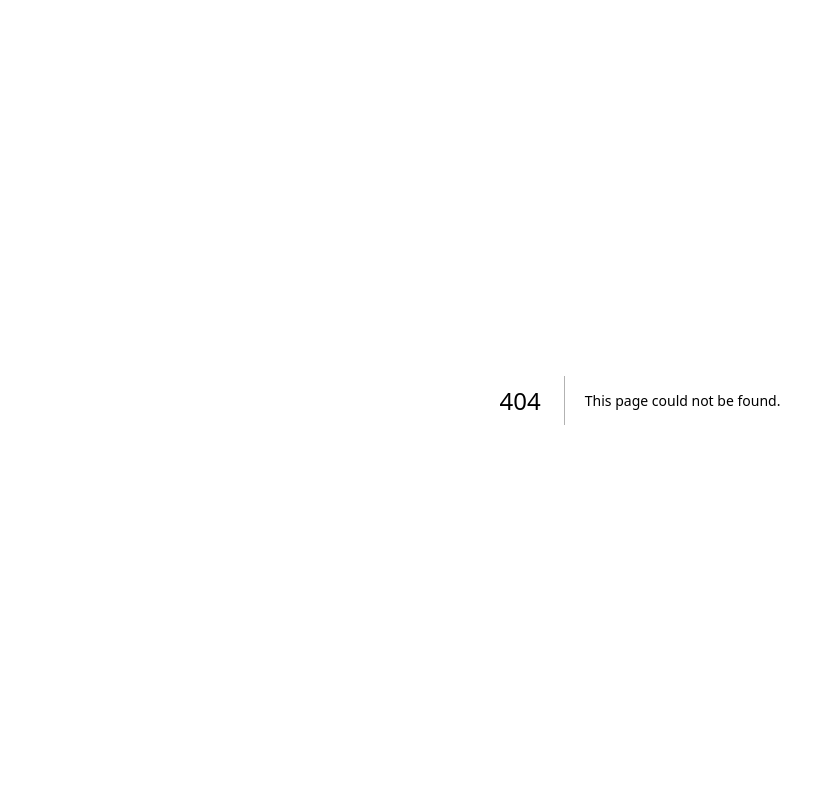
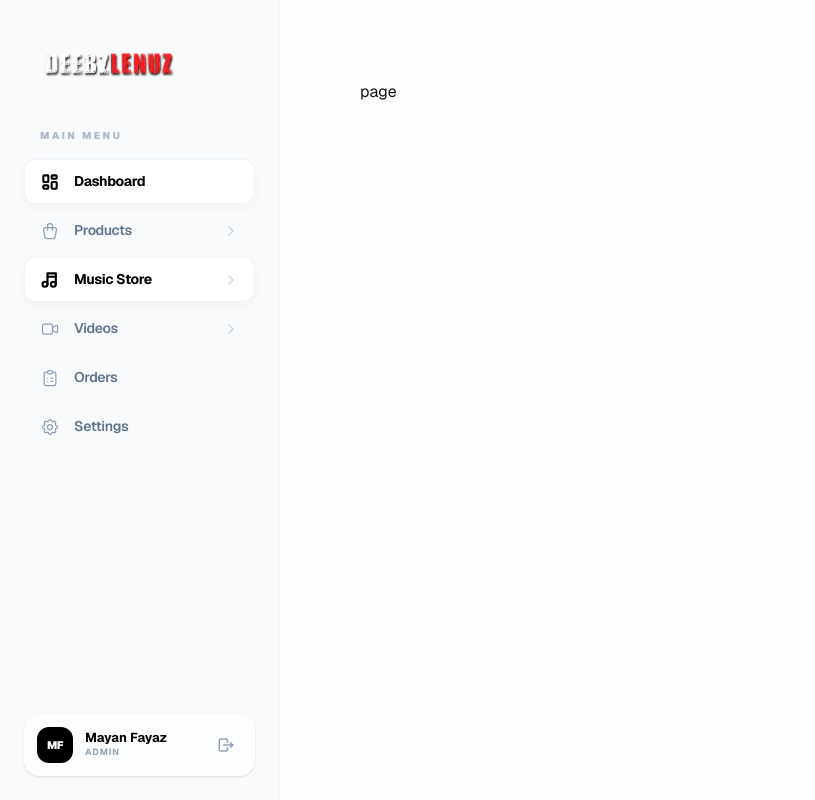
Before and after one commit to muntasimfahim12/music, a Next.js app: page /adminDashboard/music/addMusic in a window 1280 px wide. Before the commit this address had no page. Shown: the whole page, without its empty margins (0-815 px from the left). Built offline with nearby package versions, Linux system fonts and the light colour scheme; a web font is replaced by a local one.

Commit message:
git push

```diff
--- /dev/null
+++ b/src/app/adminDashboard/music/addMusic/page.tsx
@@ -0,0 +1,9 @@
+import React from 'react'
+
+const page = () => {
+  return (
+    <div>page</div>
+  )
+}
+
+export default page
--- /dev/null
+++ b/src/app/adminDashboard/music/page.tsx
@@ -0,0 +1,9 @@
+import React from 'react'
+
+const page = () => {
+  return (
+    <div>page</div>
+  )
+}
+
+export default page
--- a/src/app/adminDashboard/products/page.tsx
+++ b/src/app/adminDashboard/products/page.tsx
@@ -63,7 +63,7 @@ const ProductsPage = () => {
           </p>
         </div>
 
-        <Link href="/adminDashboard/products/new">
+        <Link href="/addProducts">
           <button className="flex items-center gap-2 px-6 py-3.5 bg-slate-900 text-white rounded-2xl text-[13px] font-bold hover:bg-slate-800 transition-all active:scale-95 shadow-xl shadow-slate-200 inter-bold cursor-pointer">
             <Plus size={18} />
             Add New Product
--- a/src/components/layout/adminSidebar.tsx
+++ b/src/components/layout/adminSidebar.tsx
@@ -1,6 +1,13 @@
+/* eslint-disable @typescript-eslint/no-unused-vars */
+/* eslint-disable react-hooks/static-components */
+/* eslint-disable react-hooks/set-state-in-effect */
 "use client";
-import React, { useState } from "react";
-import { Sidebar, SidebarBody, SidebarLink } from "../ui/sidebar";
+
+import React, { useState, useEffect, useMemo } from "react";
+import Link from "next/link";
+import Image from "next/image";
+import { usePathname } from "next/navigation";
+import { motion, AnimatePresence } from "framer-motion";
 import {
     IconLayoutDashboard,
     IconShoppingBag,
@@ -9,197 +16,247 @@ import {
     IconClipboardList,
     IconSettings,
     IconLogout,
-    IconPlus,
-    IconChevronDown,
+    IconChevronRight,
+    IconMenu2,
+    IconX,
+    IconCircleFilled
 } from "@tabler/icons-react";
-import { motion, AnimatePresence } from "framer-motion";
-import { cn } from "../../lib/utils";
-import Image from "next/image";
-import { usePathname } from "next/navigation";
-
-export function AdminSidebar({ children }: { children: React.ReactNode }) {
-    const [open, setOpen] = useState(false);
-    const [activeSubMenu, setActiveSubMenu] = useState<string | null>(null);
-    const pathname = usePathname();
 
 const links = [
-        {
-            label: "Dashboard",
-            href: "/adminDashboard",
-            icon: <IconLayoutDashboard className="h-5 w-5 shrink-0" />,
-        },
+    { label: "Dashboard", href: "/adminDashboard", icon: IconLayoutDashboard },
     {
         label: "Products",
         href: "/adminDashboard/products",
-            icon: <IconShoppingBag className="h-5 w-5 shrink-0" />,
-            addHref: "/adminDashboard/products/addProducts",
+        icon: IconShoppingBag,
+        isDropdown: true,
+        subItems: [
+            { label: "Overview", href: "/adminDashboard/products" },
+            { label: "New Product", href: "/adminDashboard/products/addProducts" },
+        ]
     },
     {
         label: "Music Store",
         href: "/adminDashboard/music",
-            icon: <IconMusic className="h-5 w-5 shrink-0" />,
-            addHref: "/adminDashboard/music/new",
+        icon: IconMusic,
+        isDropdown: true,
+        subItems: [
+            { label: "Collections", href: "/adminDashboard/music" },
+            { label: "Upload Track", href: "/adminDashboard/music/addMusic" },
+        ]
     },
     {
         label: "Videos",
         href: "/adminDashboard/videos",
-            icon: <IconVideo className="h-5 w-5 shrink-0" />,
-            addHref: "/adminDashboard/videos/new",
+        icon: IconVideo,
+        isDropdown: true,
+        subItems: [
+            { label: "All Clips", href: "/adminDashboard/videos" },
+            { label: "New Upload", href: "/adminDashboard/videos/new" },
+        ]
     },
-        {
-            label: "Orders",
-            href: "/adminDashboard/orders",
-            icon: <IconClipboardList className="h-5 w-5 shrink-0" />,
-        },
-        {
-            label: "Global Settings",
-            href: "/adminDashboard/settings",
-            icon: <IconSettings className="h-5 w-5 shrink-0" />,
-        },
+    { label: "Orders", href: "/adminDashboard/orders", icon: IconClipboardList },
+    { label: "Settings", href: "/adminDashboard/settings", icon: IconSettings },
 ];
 
-    return (
-        <div className={cn(
-            "flex flex-col md:flex-row bg-[#FFFFFF] w-full flex-1 mx-auto overflow-hidden",
-            "h-screen"
-        )}>
-            <Sidebar open={open} setOpen={setOpen} animate={true}>
-                <SidebarBody className="justify-between gap-10 bg-[#FFFFFF] border-r border-slate-100 shadow-[4px_0_24px_rgba(65,119,188,0.02)]">
-                    <div className="flex flex-1 flex-col overflow-x-hidden">
-                        {/* লোগো সেকশন - Premium Branding */}
-                        <div className="px-2">
-                            {open ? <Logo /> : <LogoIcon />}
+export function AdminSidebar({ children }: { children: React.ReactNode }) {
+    const pathname = usePathname();
+    const [isMobileOpen, setIsMobileOpen] = useState(false);
+    const [openMenus, setOpenMenus] = useState<Record<string, boolean>>({});
+
+    useEffect(() => {
+        setIsMobileOpen(false);
+    }, [pathname]);
+
+    const toggleMenu = (label: string) => {
+        setOpenMenus(prev => ({ ...prev, [label]: !prev[label] }));
+    };
+
+    const SidebarContent = ({ isMobile = false }) => (
+        <div className="flex flex-col h-full bg-[#F8FAFC] select-none">
+            {/* Logo Section */}
+            <div className={`flex items-center px-10 ${isMobile ? "py-8" : "h-32"}`}>
+                <Link href="/adminDashboard" className="relative transition-transform active:scale-95 duration-200">
+                    <Image
+                        src="/logo/logo.png"
+                        alt="Vault Logo"
+                        width={isMobile ? 110 : 140}
+                        height={45}
+                        className="object-contain"
+                        priority
+                    />
+                </Link>
             </div>
 
-                        <div className="mt-8 flex flex-col gap-1 px-3">
-                            {links.map((link, idx) => {
-                                const hasSubMenu = !!link.addHref;
-                                const isSubMenuOpen = activeSubMenu === link.label;
-                                const isActive = pathname === link.href;
+            {/* Nav Links */}
+            <nav className="flex-1 px-6 space-y-1 overflow-y-auto custom-scrollbar scroll-smooth">
+                <p className="px-4 text-[10px] font-black text-slate-400 uppercase tracking-[0.25em] mb-4 opacity-70">
+                    Main Menu
+                </p>
+
+                {links.map((item) => {
+                    const isActive = pathname === item.href || pathname.startsWith(item.href + "/");
+                    const isOpen = openMenus[item.label];
 
                     return (
-                                    <div
-                                        key={idx}
-                                        className="relative flex flex-col"
-                                        onMouseEnter={() => hasSubMenu && setActiveSubMenu(link.label)}
-                                        onMouseLeave={() => hasSubMenu && setActiveSubMenu(null)}
+                        <div key={item.label} className="relative">
+                            {item.isDropdown ? (
+                                <>
+                                    <button
+                                        onClick={() => toggleMenu(item.label)}
+                                        className={`w-full group flex items-center justify-between px-4 py-3 rounded-xl transition-colors duration-200 relative
+                                            ${isActive ? "text-black" : "text-slate-500 hover:text-black"}`}
                                     >
-                                        <div className="group relative">
-                                            {/* Active Pill Indicator */}
+                                        <div className="flex items-center gap-3.5 z-10">
+                                            <item.icon size={20} stroke={isActive ? 2.5 : 1.5} className={`${isActive ? "text-black" : "text-slate-400 group-hover:text-black"} transition-colors duration-200`} />
+                                            <span className={`text-[14px] tracking-tight ${isActive ? "font-bold" : "font-semibold"}`}>{item.label}</span>
+                                        </div>
+                                        <IconChevronRight size={16} className={`z-10 transition-transform duration-300 ${isOpen ? "rotate-90 text-black" : "text-slate-300"}`} />
+
                                         {isActive && (
                                             <motion.div
-                                                    layoutId="active-indicator"
-                                                    className="absolute left-[-12px] w-1.5 h-8  rounded-r-full z-10"
+                                                layoutId="activeBackground"
+                                                className="absolute inset-0 bg-white border border-slate-200/50 shadow-[0_4px_12px_rgba(0,0,0,0.03)] rounded-xl z-0"
+                                                transition={{ type: "tween", duration: 0.2 }}
                                             />
                                         )}
+                                    </button>
 
-                                            <SidebarLink
-                                                link={link}
-                                                className={cn(
-                                                    "flex-1 rounded-xl px-4 py-3 transition-all duration-200",
-                                                    isActive
-                                                        ? "bg-[#4177BC]/10 text-[#4177BC] font-bold"
-                                                        : "text-slate-500 hover:text-[#4177BC] hover:bg-slate-50"
-                                                )}
-                                            />
-
-                                            {hasSubMenu && open && (
-                                                <IconChevronDown
-                                                    size={14}
-                                                    className={cn(
-                                                        "absolute right-4 top-4 text-slate-300 transition-transform duration-200",
-                                                        isSubMenuOpen && "rotate-180 text-[#4177BC]"
-                                                    )}
-                                                />
-                                            )}
-                                        </div>
-
-                                        <AnimatePresence>
-                                            {hasSubMenu && isSubMenuOpen && open && (
+                                    <AnimatePresence initial={false}>
+                                        {isOpen && (
                                             <motion.div
                                                 initial={{ height: 0, opacity: 0 }}
                                                 animate={{ height: "auto", opacity: 1 }}
                                                 exit={{ height: 0, opacity: 0 }}
-                                                    transition={{ duration: 0.2, ease: "circOut" }}
-                                                    className="overflow-hidden"
+                                                transition={{ duration: 0.2, ease: "easeInOut" }}
+                                                className="overflow-hidden ml-10 border-l border-slate-200 my-1"
                                             >
-                                                    <div className="ml-9 pl-4 mt-1 border-l-2 border-[#4177BC]/10 flex flex-col gap-1 pb-2">
-                                                        <SidebarLink
-                                                            link={{
-                                                                label: `Add New`,
-                                                                href: link.addHref!,
-                                                                icon: <IconPlus size={14} className="text-[#]" stroke={3} />
-                                                            }}
-                                                            className="text-[12px] py-2 text-slate-500 hover:text-[#4177BC] transition-all font-medium"
-                                                        />
-                                                    </div>
+                                                {item.subItems?.map((sub) => {
+                                                    const isSubActive = pathname === sub.href;
+                                                    return (
+                                                        <Link
+                                                            key={sub.href}
+                                                            href={sub.href}
+                                                            className={`flex items-center gap-2.5 px-4 py-2 text-[13px] transition-all duration-200
+                                                                ${isSubActive ? "text-black font-bold" : "text-slate-400 hover:text-black hover:translate-x-1"}`}
+                                                        >
+                                                            {isSubActive && <IconCircleFilled size={5} className="text-black" />}
+                                                            {sub.label}
+                                                        </Link>
+                                                    );
+                                                })}
                                             </motion.div>
                                         )}
                                     </AnimatePresence>
+                                </>
+                            ) : (
+                                <Link
+                                    href={item.href}
+                                    className={`group flex items-center gap-3.5 px-4 py-3 rounded-xl transition-colors duration-200 relative
+                                        ${isActive ? "text-black" : "text-slate-500 hover:text-black"}`}
+                                >
+                                    <div className="flex items-center gap-3.5 z-10">
+                                        <item.icon size={20} stroke={isActive ? 2.5 : 1.5} className={`${isActive ? "text-black" : "text-slate-400 group-hover:text-black"} transition-colors duration-200`} />
+                                        <span className={`text-[14px] tracking-tight ${isActive ? "font-bold" : "font-semibold"}`}>{item.label}</span>
+                                    </div>
+
+                                    {isActive && (
+                                        <motion.div
+                                            layoutId="activeBackground"
+                                            className="absolute inset-0 bg-white border border-slate-200/50 shadow-[0_4px_12px_rgba(0,0,0,0.03)] rounded-xl z-0"
+                                            transition={{ type: "tween", duration: 0.2 }}
+                                        />
+                                    )}
+                                </Link>
+                            )}
                         </div>
                     );
                 })}
+            </nav>
+
+            {/* Bottom Profile */}
+            <div className="p-6 mt-auto">
+                <div className="bg-white/60 backdrop-blur-sm rounded-2xl p-3 flex items-center justify-between border border-white shadow-sm">
+                    <div className="flex items-center gap-3">
+                        <div className="h-9 w-9 rounded-xl bg-black flex items-center justify-center text-white text-[11px] font-black tracking-tighter">
+                            MF
+                        </div>
+                        <div className="flex flex-col">
+                            <span className="text-[13px] font-bold text-black leading-tight">Mayan Fayaz</span>
+                            <span className="text-[9px] text-slate-400 font-bold uppercase tracking-widest">Admin</span>
                         </div>
                     </div>
-
-                    {/* ইউজার প্রোফাইল ও লগআউট */}
-                    <div className="pt-4 border-t border-slate-50 px-3 pb-4">
-                        <SidebarLink
-                            link={{
-                                label: "Mayan Fayaz",
-                                href: "/adminDashboard/account",
-                                icon: (
-                                    <div className="h-9 w-9 rounded-full bg-[#4177BC] flex items-center justify-center text-[11px] text-white font-bold ring-2 ring-offset-2 ring-[#4177BC]/20">MF</div>
-                                ),
-                            }}
-                            className="hover:bg-slate-50 rounded-xl px-2 py-2"
-                        />
-                        <button className="w-full flex items-center gap-3 px-4 py-3 mt-3 text-slate-400 hover:text-red-500 hover:bg-red-50 rounded-xl transition-all duration-300 group">
-                           <IconLogout size={18} className="group-hover:rotate-12 transition-transform" />
-                           {open && <span className="text-sm font-bold">Logout</span>}
+                    <button className="h-8 w-8 flex items-center justify-center rounded-lg text-slate-400 hover:bg-red-50 hover:text-red-500 transition-colors duration-200">
+                        <IconLogout size={18} stroke={2} />
                     </button>
-                    </div>
-                </SidebarBody>
-            </Sidebar>
-
-            {/* মেইন কন্টেন্ট এরিয়া */}
-            <div className="flex flex-1 overflow-y-auto bg-[#FAFAFB]">
-                <div className="w-full h-full p-6 md:p-10">
-                    {children}
                 </div>
             </div>
         </div>
     );
-}
 
-export const Logo = () => (
+    return (
+        <div className="flex h-screen w-full bg-white overflow-hidden font-sans selection:bg-black selection:text-white antialiased">
+            {/* Desktop Sidebar */}
+            <aside className="hidden md:block w-[280px] flex-shrink-0 z-50 border-r border-slate-100">
+                <SidebarContent />
+            </aside>
+
+            {/* Mobile Header */}
+            <header className="md:hidden fixed top-0 left-0 right-0 h-16 bg-white/80 backdrop-blur-md border-b border-slate-100 px-6 flex items-center justify-between z-40">
+                <Image src="/logo/logo.png" alt="Logo" width={90} height={35} className="object-contain" />
+                <button
+                    onClick={() => setIsMobileOpen(true)}
+                    className="h-10 w-10 flex items-center justify-center bg-black text-white rounded-xl shadow-lg active:scale-95 transition-transform"
+                >
+                    <IconMenu2 size={20} />
+                </button>
+            </header>
+
+            {/* Mobile Nav */}
+            <AnimatePresence>
+                {isMobileOpen && (
+                    <>
                         <motion.div
-        initial={{ opacity: 0, y: -5 }}
-        animate={{ opacity: 1, y: 0 }}
-        className="flex items-center px-4 py-8"
+                            initial={{ opacity: 0 }} animate={{ opacity: 1 }} exit={{ opacity: 0 }}
+                            onClick={() => setIsMobileOpen(false)}
+                            className="fixed inset-0 bg-black/20 backdrop-blur-sm z-[60] md:hidden"
+                        />
+                        <motion.div
+                            initial={{ x: "-100%" }} animate={{ x: 0 }} exit={{ x: "-100%" }}
+                            transition={{ type: "spring", damping: 25, stiffness: 200 }}
+                            className="fixed left-0 top-0 bottom-0 w-[280px] bg-white z-[70] md:hidden shadow-2xl"
                         >
-        <Image
-            src="/logo/logo.png"
-            alt="Vault Logo"
-            width={140}
-            height={50}
-            priority
-            className="object-contain filter drop-shadow-sm"
-        />
+                            <SidebarContent isMobile />
                         </motion.div>
-);
+                    </>
+                )}
+            </AnimatePresence>
 
-export const LogoIcon = () => (
-    <div className="flex items-center justify-center py-10">
-        <div className="relative">
-            <Image
-                src="/logo/logo2.png"
-                alt="Vault Icon"
-                width={36}
-                height={36}
-                className="rounded-xl shadow-md"
-            />
-            <div className="absolute -top-1 -right-1 w-3 h-3 bg-[#EB9C2C] rounded-full border-2 border-white" />
+            {/* Main Content Area */}
+            <main className="flex-1 min-w-0 flex flex-col relative overflow-hidden bg-[#FDFDFD]">
+                <div className="flex-1 overflow-y-auto p-4 md:p-10 mt-16 md:mt-0 custom-scrollbar scroll-smooth">
+                    <div className="max-w-6xl mx-auto">
+                        <motion.div
+                            initial={{ opacity: 0 }}
+                            animate={{ opacity: 1 }}
+                            transition={{ duration: 0.3 }}
+                        >
+                            {children}
+                        </motion.div>
                     </div>
                 </div>
+            </main>
+
+            <style jsx global>{`
+                .custom-scrollbar::-webkit-scrollbar { width: 4px; }
+                .custom-scrollbar::-webkit-scrollbar-track { background: transparent; }
+                .custom-scrollbar::-webkit-scrollbar-thumb { background: #CBD5E1; border-radius: 10px; }
+
+                /* ল্যাগ কমানোর জন্য এনিমেশন অপ্টিমাইজেশন */
+                * {
+                    -webkit-font-smoothing: antialiased;
+                    -moz-osx-font-smoothing: grayscale;
+                }
+            `}</style>
+        </div>
     );
+}
```
Also changed, not shown: src/components/ui/sidebar.tsx (deleted, +0 -207 lines). Lines whose indentation alone changed are shown as unchanged.
